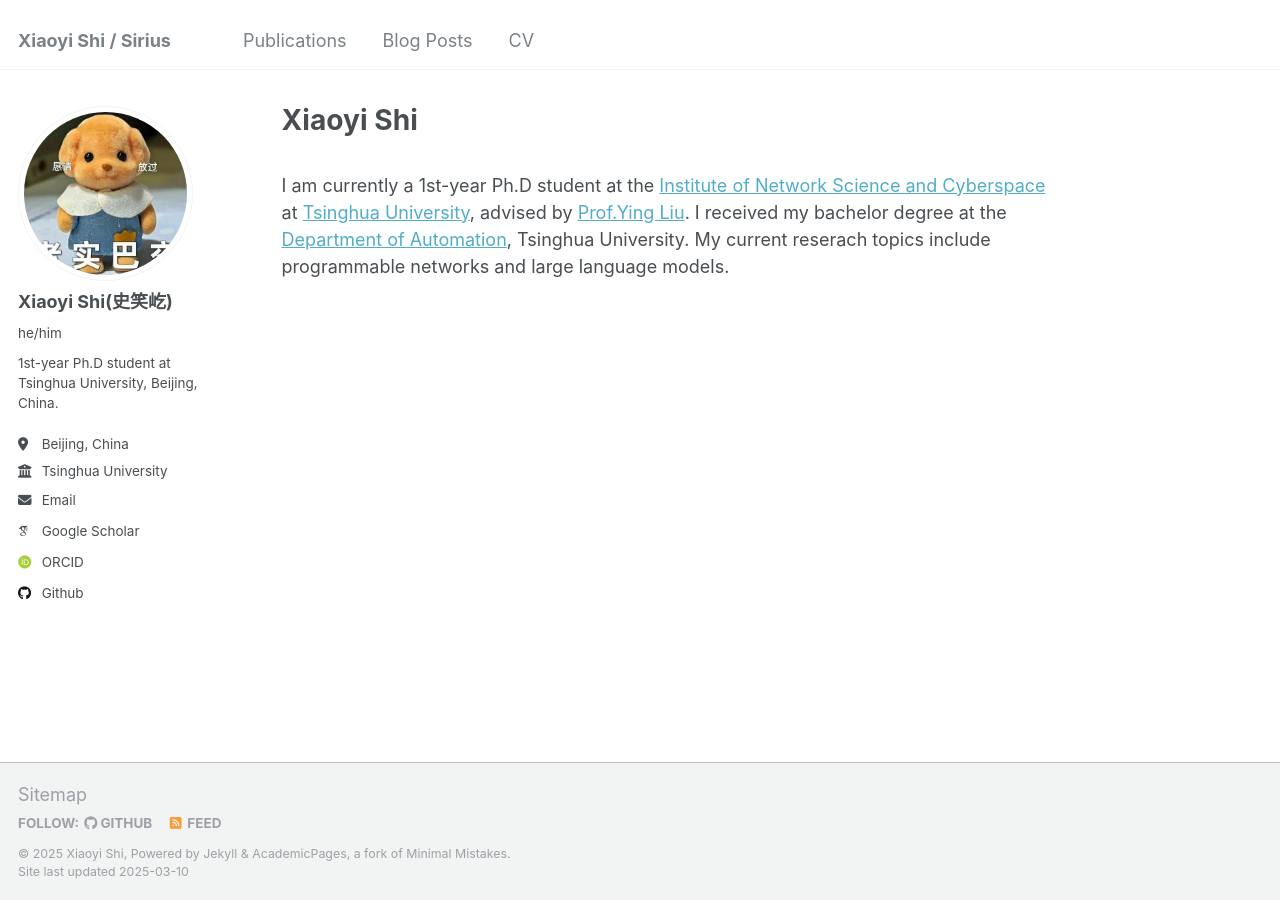
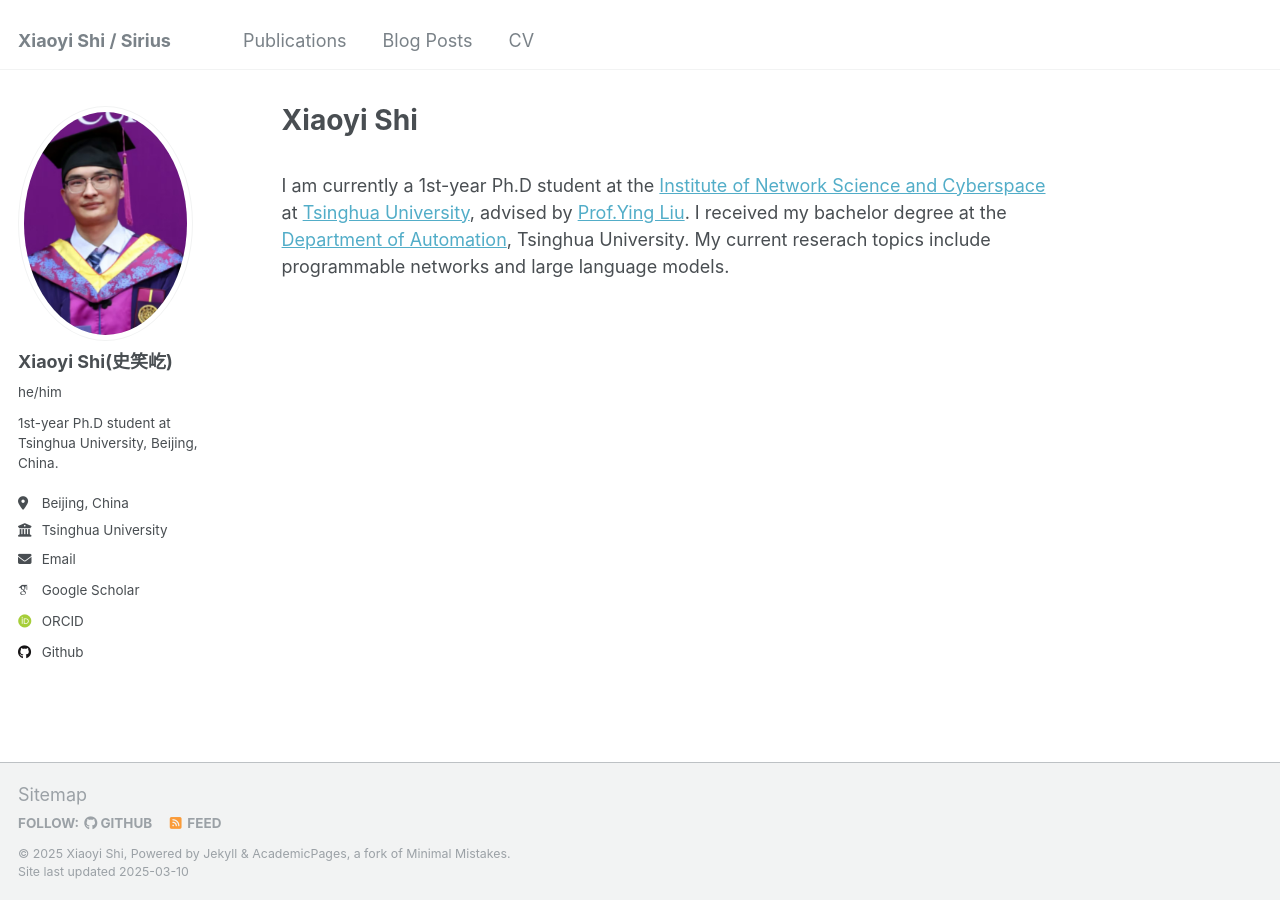
Before and after one commit to Sirius-sxy/Sirius-sxy.github.io, a Jekyll site: the page built from _pages/about.md, in a window 1280 px wide. Built offline with Jekyll 4.4.1, drawn with Linux system fonts in a browser that asks for light colours; some web fonts are replaced.

Commit message:
Update photo

```diff
--- a/_config.yml
+++ b/_config.yml
@@ -21,7 +21,7 @@
 #               Additional customization can be done by editing /_includes/author-profile.html
 author:
   # Biographic information
-  avatar           : "u=1719942905,296169954&fm=253&app=120&f=JPEG.jpeg"
+  avatar           : "biyetouxiang.jpg"
   name             : "Xiaoyi Shi(史笑屹)"
   pronouns         : "he/him"
   bio              : "1st-year Ph.D student at Tsinghua University, Beijing, China."
```
Also changed, not shown: images/biyetouxiang.jpg (added).
